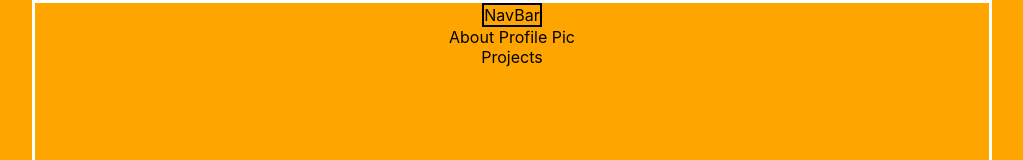
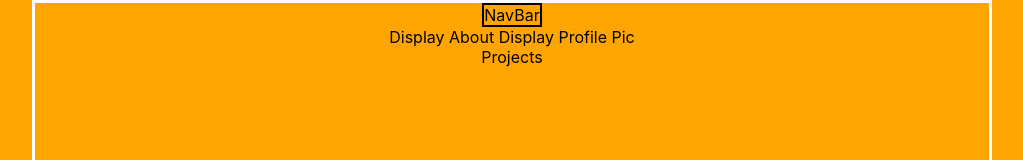
Before and after one commit to brionnedavis724/reactportfolio, a React (Create React App) app: page / in a window 1280 px wide. Shown: the top 160 px of the page, without its empty margins (128-1151 px from the left). Built offline with nearby package versions, Linux system fonts and the light colour scheme; the HTML template or start-up script is replaced by a standard one.

Commit message:
initial2

```diff
--- a/src/components/AboutPic.js
+++ b/src/components/AboutPic.js
@@ -5,7 +5,8 @@ export default function AboutPic() {
     // these are components: containers for UI elements
     // this must be imported in App
     <div className='aboutPic'>
-        About Profile Pic
+        Display About
+        Display Profile Pic
     </div>
     )
 }
```
